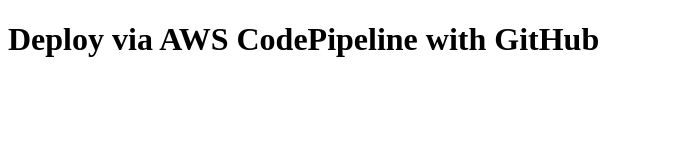
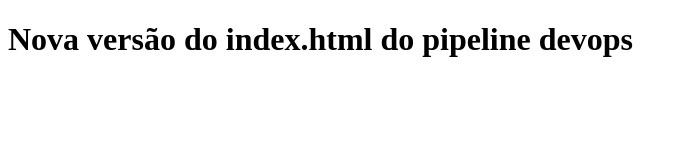
Before and after one commit to paiva4599/aws-codepipeline-repo, a plain HTML site: page DevOps/index.html in a window 1280 px wide. Shown: the whole page, without its empty margins (0-688 px from the left). Drawn offline with Linux system fonts and the light colour scheme.

Commit message:
Update index.html

```diff
--- a/DevOps/index.html
+++ b/DevOps/index.html
@@ -6,6 +6,7 @@
     <title>Pipeline</title>
 </head>
 <body>
-    <h1>Deploy via AWS CodePipeline with GitHub</h1>
+    <h1>Nova versão do index.html do pipeline devops</h1>
 </body>
+
 </html>
```
